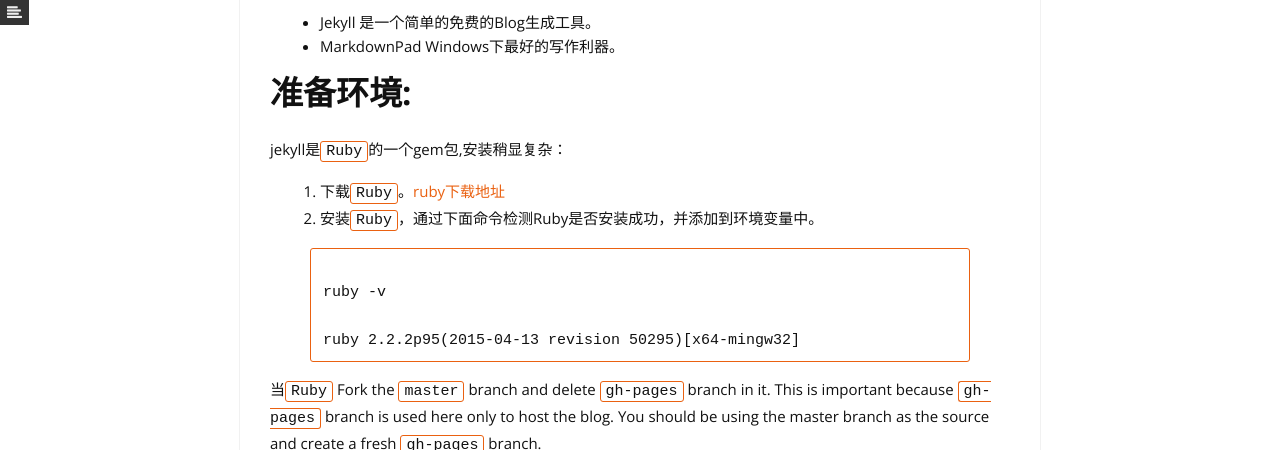
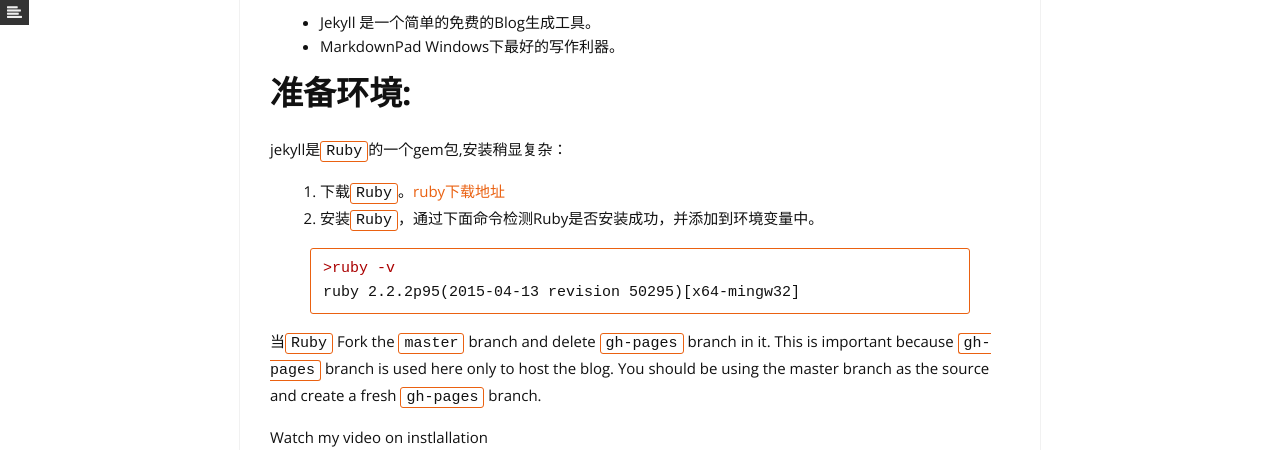
Before and after one commit to XNN99/sticker, a Jekyll site: the page built from _posts/2016-12-19-how-to-create-blog.md, in a window 1280 px wide and 900 px high, scrolled down 607 px, cut to the strip 0-450 px from the top of the window. Built offline with Jekyll 4.4.1, drawn with Linux system fonts in a browser that asks for light colours; nearby versions of some CDN libraries; library files that are not in the unit come from our copies.

Commit message:
修改博客

```diff
--- a/_posts/2016-12-19-how-to-create-blog.md
+++ b/_posts/2016-12-19-how-to-create-blog.md
@@ -21,9 +21,7 @@ jekyll是``Ruby``的一个gem包,安装稍显复杂：
 2. 安装`Ruby`，通过下面命令检测Ruby是否安装成功，并添加到环境变量中。
 
 {% highlight markdown %}
-
-ruby -v
-
+>ruby -v
 ruby 2.2.2p95(2015-04-13 revision 50295)[x64-mingw32]
 {% endhighlight %}
 
```
